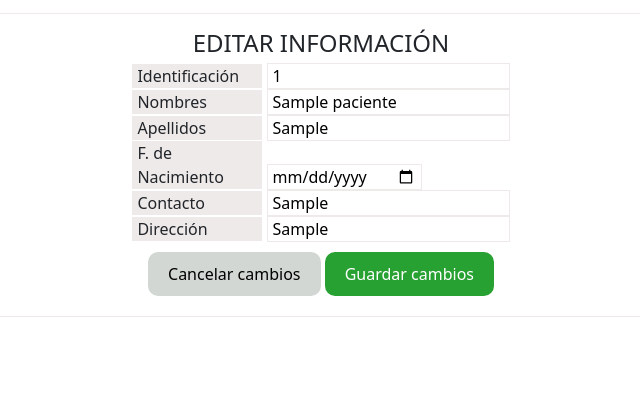
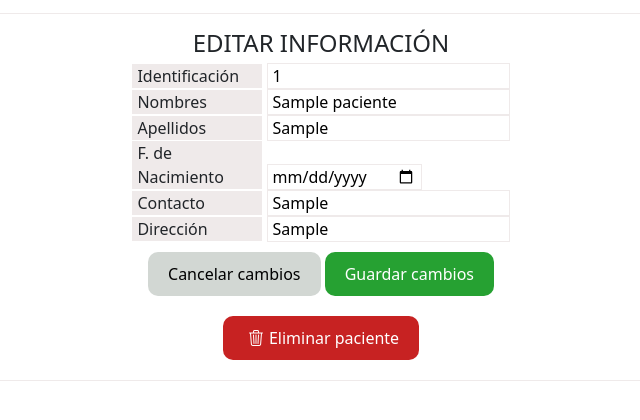
Before and after one commit to alejandropmz/flask-clinic-calendar, a Flask app: page /editar_paciente/1 in a window 1280 px wide. Shown: the part 323-743 px from the top of the page, without its empty margins (319-959 px from the left). Run offline with Flask 3, Linux system fonts and the light colour scheme; tables that the repository leaves empty or names only in its code hold one stand-in row (values such as "Sample post"); some libraries are stand-ins or nearby versions.

Commit message:
botón eliminar quitado de la pantalla general y pasado unicamente a detalles del paciente

```diff
--- a/app/static/css/layout.css
+++ b/app/static/css/layout.css
@@ -117,3 +117,17 @@ form label {
 #general-select option {
   border: solid red 2px;
 }
+
+/* botones */
+
+#agregar-paciente-form #boton-eliminar {
+  background: #c72222;
+}
+
+#agregar-paciente-form #boton-eliminar:hover {
+  background: #a81212;
+}
+
+#boton-eliminar i {
+  margin: 0 5px 0;
+}
--- /dev/null
+++ b/app/static/js/main.js
@@ -0,0 +1 @@
+const eliminarPaciente = document.getElementById("")
--- a/app/templates/guardar_edición_paciente.html
+++ b/app/templates/guardar_edición_paciente.html
@@ -67,6 +67,11 @@
       >
       <button type="submit">Guardar cambios</button>
     </div>
+    <a id="eliminar" href="/eliminar_paciente/{{patient[0]}}"
+      ><button id="boton-eliminar" type="button">
+        <i class="bi bi-trash3"></i>Eliminar paciente
+      </button></a
+    >
   </form>
 </div>
 
--- a/app/templates/layout.html
+++ b/app/templates/layout.html
@@ -32,6 +32,9 @@
   <body>
     {% block body %} {% endblock %}
 
+    <!-- Javascript -->
+    <script src="{{url_for('static', filename='js/main.js')}}"></script>
+
     <!-- Bootstrap -->
     <script
       src="https://cdn.jsdelivr.net/npm/bootstrap@5.1.3/dist/js/bootstrap.bundle.min.js"
--- a/app/templates/pacientes.html
+++ b/app/templates/pacientes.html
@@ -79,9 +79,6 @@ Pacientes {% endblock %} {% block body %}
           <a href="/editar_paciente/{{patient[0]}}">
             <button><i class="bi bi-pencil-square"></i>modificar</button>
           </a>
-          <a href="/eliminar_paciente/{{patient[0]}}"
-            ><button><i class="bi bi-trash"></i>Eliminar</button></a
-          >
         </td>
       </tr>
       {% endfor %} {% endif %}
```
